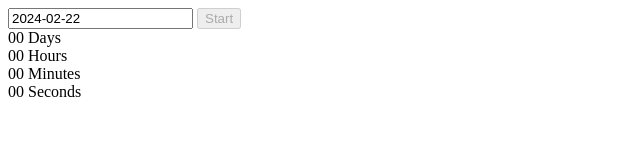
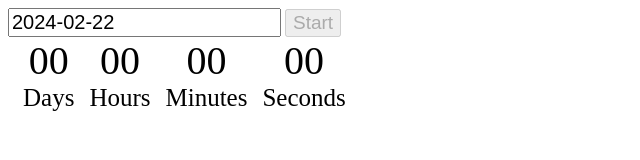
Before and after one commit to Cyberons/goit-js-hw-10, a website built with Vite: page src/1-timer.html in a window 1280 px wide. Shown: the whole page, without its empty margins (0-640 px from the left). Built offline with nearby package versions, Linux system fonts and the light colour scheme.

Commit message:
stylescss

```diff
--- a/src/css/styles.css
+++ b/src/css/styles.css
@@ -1,7 +1,34 @@
-/**
-  |============================
-  | include css partials with
-  | default @import url()
-  |============================
-*/
 @import url('./reset.css');
+.timer {
+  display: flex;
+  flex-direction: row;
+}
+
+.field {
+  display: flex;
+  flex-direction: column;
+  margin-left: 15px;
+  font-size: 25px;
+  text-align: center;
+}
+
+.value {
+  font-size: 40px;
+}
+
+#datetime-picker {
+  font-size: 20px;
+}
+
+button {
+  font-size: 19px;
+}
+
+fieldset {
+  max-width: 250px;
+  margin-bottom: 25px;
+}
+
+.form {
+  margin-left: 50px;
+}
```
Also changed, not shown: src/2-snackbar.html (+1 -1 lines).
